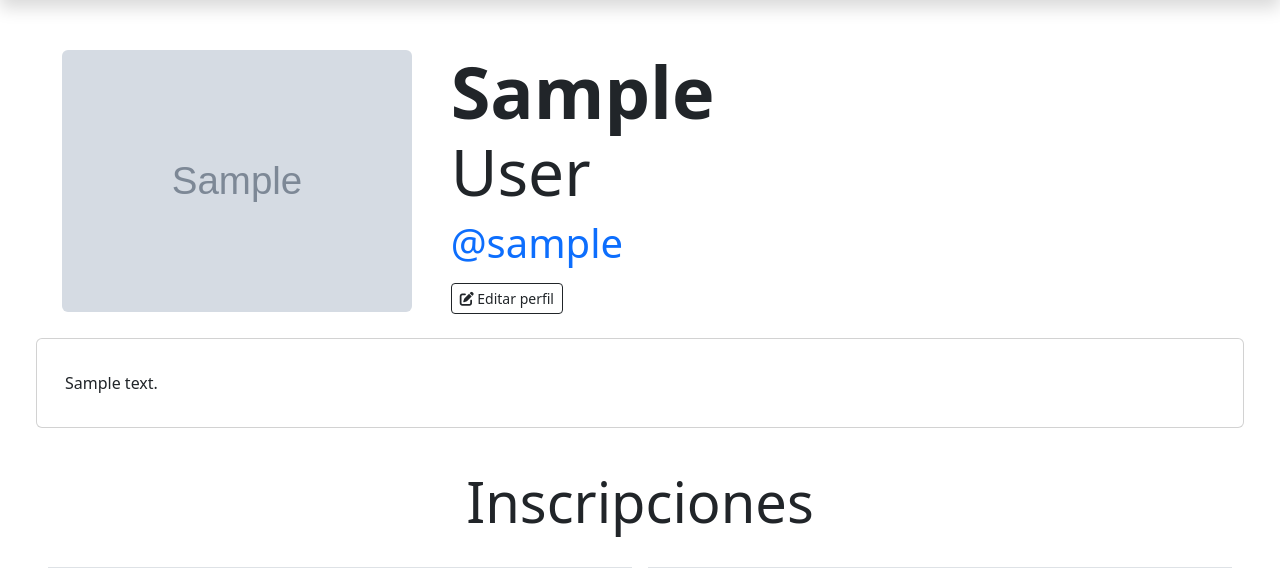
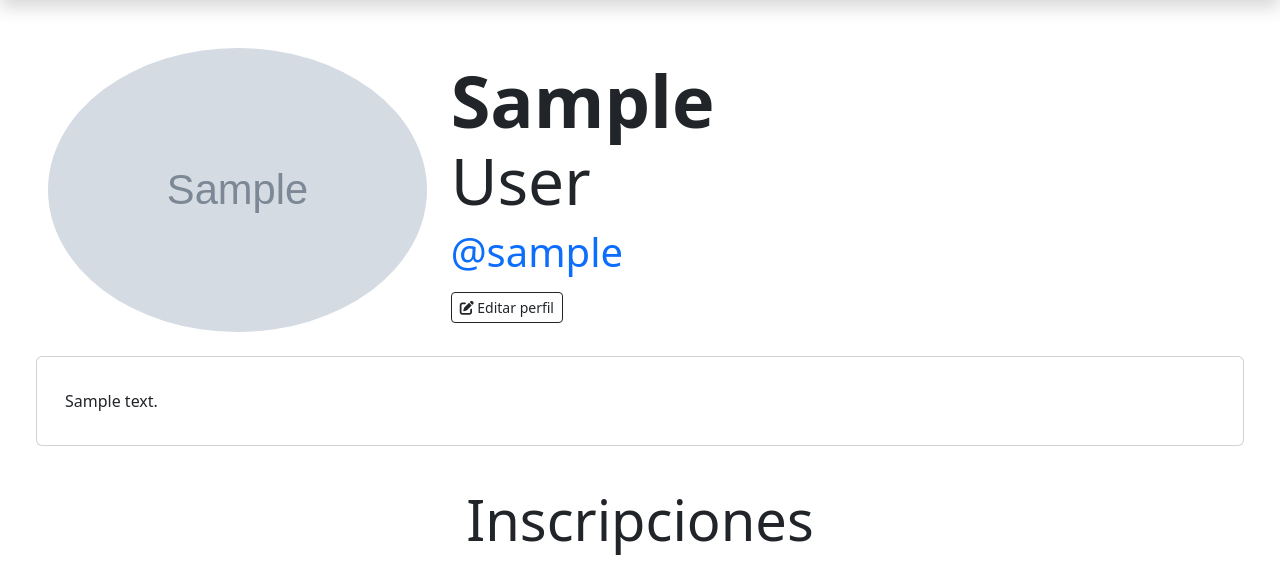
Before and after one commit to mariosuarezDEV/code_lms, a Django app: page /personal/ in a window 1280 px wide. Shown: the part 56-624 px from the top of the page. Run offline with Django 5.2, Linux system fonts and the light colour scheme; a user stored in the database is signed in; tables that the repository leaves empty hold one stand-in row (values such as "Sample post"); grey boxes marked "Sample" are stand-in pictures; parts of the project's set-up code (start-up, migrations or seed data) failed here and were passed over; some libraries are stand-ins or nearby versions.

Commit message:
Add new profile image and require login for payment views
Added a new profile image and updated an existing one. Modified 'GraciasPorTuPago' and 'ErrorEnElPago' views to require user login. Updated profile template to use rounded-circle images and removed inline max-width styling.

```diff
--- a/pagos/views.py
+++ b/pagos/views.py
@@ -87,7 +87,7 @@ class AccesoAnticipadoView(LoginRequiredMixin, TemplateView):
         return redirect(session.url)  # <-- Redirige directo a Stripe
 
 
-class GraciasPorTuPago(TemplateView):
+class GraciasPorTuPago(LoginRequiredMixin, TemplateView):
     template_name = "mensajes/success.html"
 
     def get_context_data(self, **kwargs):
@@ -132,5 +132,5 @@ class GraciasPorTuPago(TemplateView):
         return context
 
 
-class ErrorEnElPago(TemplateView):
+class ErrorEnElPago(LoginRequiredMixin, TemplateView):
     template_name = "mensajes/error.html"
--- a/personal/templates/perfil.html
+++ b/personal/templates/perfil.html
@@ -6,16 +6,15 @@
     <div class="col-lg-4 col-12 text-center mb-4 mb-md-0">
       {% if user.foto_perfil %}
         <img src="{{ user.foto_perfil.url }}"
-              class="img-fluid rounded"
+              class="img-fluid rounded-circle"
               alt="Foto de perfil"
-              loading="lazy"
-              style="max-width: 350px;" />
+              loading="lazy" />
       {% else %}
         <img src="{% static 'imagenes/user.png' %}"
               class="img-fluid"
               alt="Foto de perfil"
               loading="lazy"
-              style="max-width: 350px;" />
+              />
       {% endif %}
     </div>
 
```
Also changed, not shown: media/perfil/92003651_1pncb5d.jpg, media/perfil/92003651_Gtrw6sr.jpg (added).
